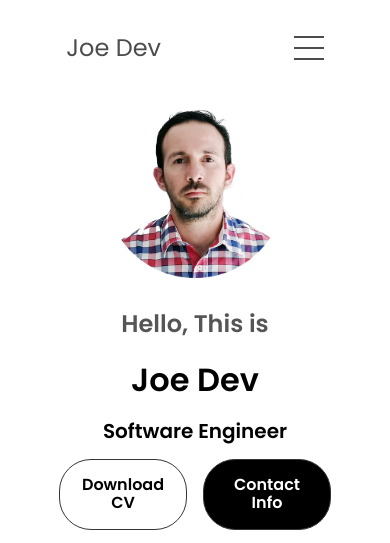
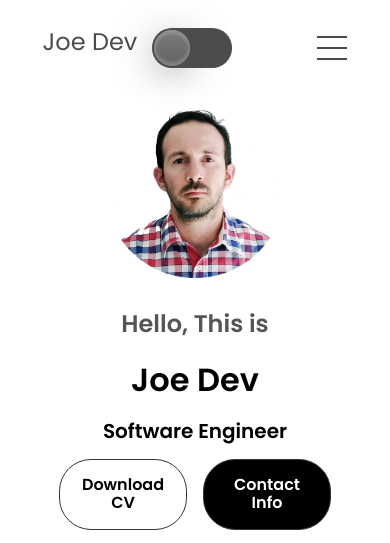
Before and after one commit to joeaspiazudeveloper/jou-portfolio-htmlCssJs, a plain HTML site: page index.html in a window 390 px wide. Shown: the top 543 px of the page. Drawn offline with Linux system fonts and the light colour scheme.

Commit message:
Added toggle button and functionality to toggle dark and light theme

```diff
--- a/index.html
+++ b/index.html
@@ -13,8 +13,13 @@
       <nav id="desktop-nav" class="desktop-nav">
         <div class="desktop-nav__logo">
           Joe Dev
+          <div id="toggle">
+            <i class="indicator">
 
+            </i>
+          </div>
         </div>
+
         <div>
           <ul class="desktop-nav__links">
             <li><a href="#profile">Home</a></li>
@@ -26,7 +31,15 @@
         </div>
       </nav>
       <nav id="hamburger-nav" class="hamburger-nav">
-        <div class="hamburger-nav__logo">Joe Dev</div>
+        <div class="hamburger-nav__logo">
+          Joe Dev
+          <div id="toggle">
+            <i class="indicator">
+
+            </i>
+          </div>
+        </div>
+
         <div class="hamburger-nav__menu-icon">
           <div class="hamburger-nav__icon" onclick="toggleMenu()">
             <span></span>
--- a/script.js
+++ b/script.js
@@ -6,6 +6,13 @@ if (isDarkMode) {
   document.body.className = "light";
 }
 
+const toggle = document.getElementById('toggle');
+const body = document.getElementsByClassName('dark')[0];
+toggle.onclick = function() {
+  toggle.classList.toggle('active');
+  body.classList.toggle('dark');
+};
+
 function toggleMenu() {
   const menu = document.querySelector(".hamburger-nav__links");
   const icon = document.querySelector(".hamburger-nav__icon");
--- a/styles/styles.css
+++ b/styles/styles.css
@@ -123,6 +123,8 @@ nav {
 .hamburger-nav__logo {
   font-size: 2rem;
   color: var(--font-color2);
+  display: flex;
+  gap: 15px;
 }
 
 .desktop-nav__logo:hover,
@@ -536,3 +538,38 @@ footer {
 footer p {
   text-align: center;
 }
+
+/*
+TOGGLE
+*/
+#toggle {
+  position: relative;
+  width: 80px;
+  height: 40px;
+  border-radius: 160px;
+  background-color: var(--font-color2);
+  transition: 0.5s;
+  cursor: pointer;
+  box-shadow: inset 0 8px 60px rgba(0,0,0,0.1),
+              inset 0 8px 8px rgba(0,0,0,0.1),
+              inset 0 -4px 4px rgba(0,0,0,0.1);
+}
+
+#toggle .indicator {
+  position: absolute;
+  top: 0;
+  left: 0;
+  width: 40px;
+  height: 40px;
+  background: linear-gradient(to bottom, #444, #222);
+  border-radius: 50%;
+  transform: scale(0.9);
+  box-shadow: 0 8px 40px rgba(0,0,0,0.5),
+    inset 0 4px 4px rgba(255, 255, 255, 0.2),
+    inset 0 -4px 4px rgba(255, 255, 255, 0.2);
+  transition: 0.5s;
+}
+
+#toggle.active .indicator {
+  left: 40px
+}
```
